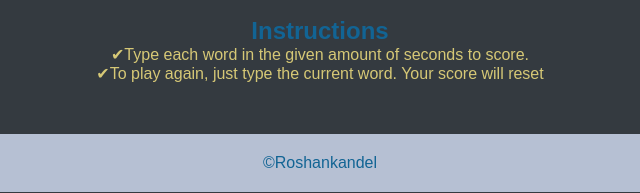
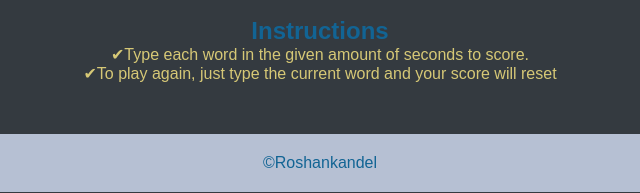
Before and after one commit to Roshankandel/Timebased-Word-Typing-Game, a plain HTML site: page index.html in a window 1280 px wide. Shown: the part 604-797 px from the top of the page, 320-960 px from the left. Drawn offline with Linux system fonts and the light colour scheme.

Commit message:
made some changes

```diff
--- a/index.html
+++ b/index.html
@@ -33,7 +33,7 @@
     <div class="instructions">
       <h2>Instructions</h2>
       <p>✔Type each word in the given amount of seconds to score.</p>
-      <p>✔To play again, just type the current word. Your score will reset</p>
+      <p>✔To play again, just type the current word and your score will reset</p>
     </div>
 
     <div class="footer">&copy;Roshankandel</div>
```
